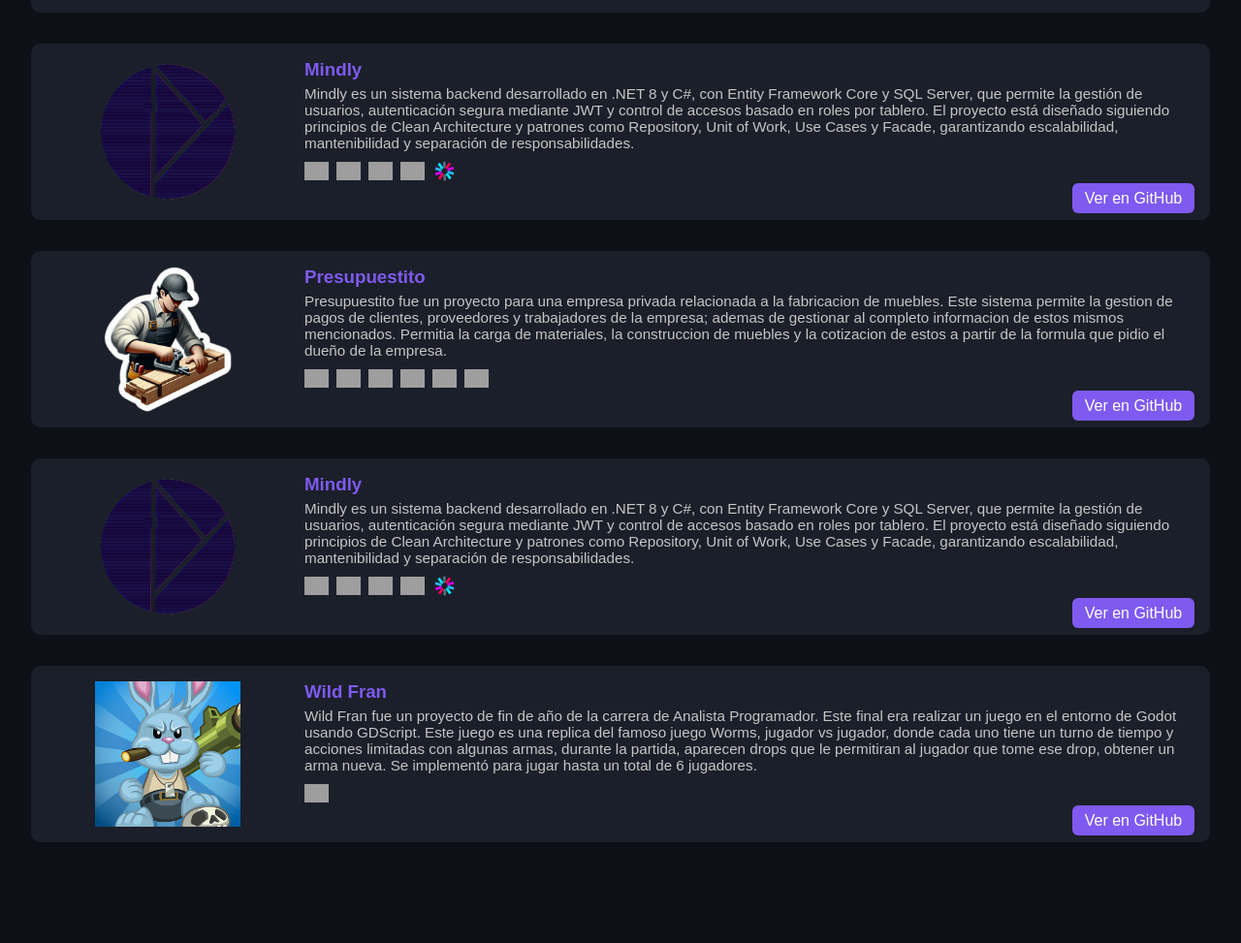
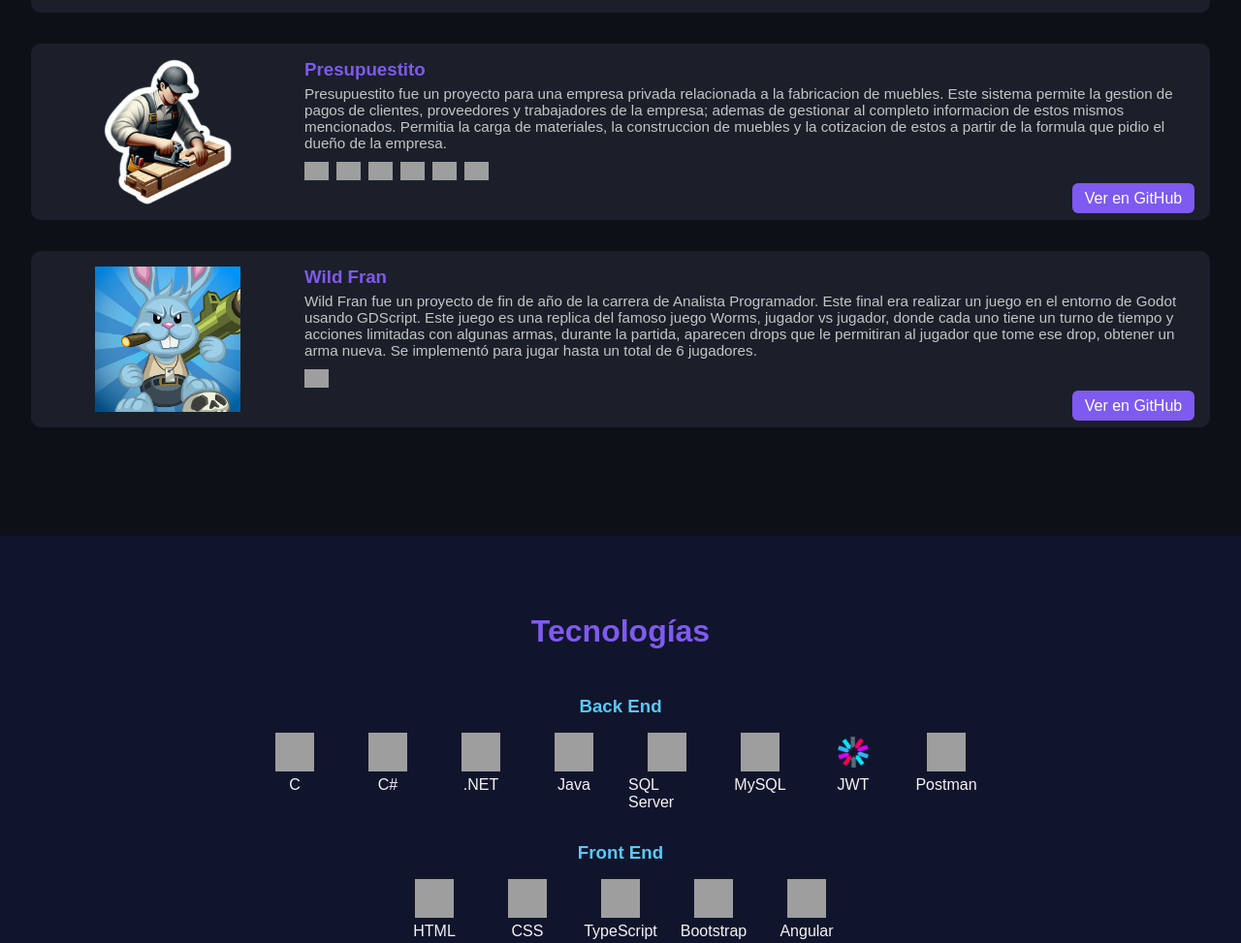
Before and after one commit to Francisco-Galea/Portfolio, a plain HTML site: page index.html in a window 1280 px wide. Shown: the part 1735-2708 px from the top of the page at 97% size. Drawn offline with Linux system fonts and the light colour scheme; grey boxes are pictures that could not be loaded.

Commit message:
added changes

```diff
--- a/index.html
+++ b/index.html
@@ -57,28 +57,6 @@
   </div>
 
   <div class="project-card">
-    <img src="assets/img/logo-nueve.png" alt="Mindly">
-    <div class="project-content">
-      <div class="text">
-        <h3>Mindly</h3>
-        <p>
-            Mindly es un sistema backend desarrollado en .NET 8 y C#, con Entity Framework Core y SQL Server,
-            que permite la gestión de usuarios, autenticación segura mediante JWT y control de accesos basado en roles por tablero.
-            El proyecto está diseñado siguiendo principios de Clean Architecture y patrones como Repository, Unit of Work, Use Cases y Facade, garantizando escalabilidad, mantenibilidad y separación de responsabilidades.
-        </p>
-      </div>
-      <div class="project-tech">
-        <img src="https://cdn.jsdelivr.net/gh/devicons/devicon/icons/csharp/csharp-original.svg" alt="C#">
-        <img src="https://cdn.jsdelivr.net/gh/devicons/devicon/icons/dot-net/dot-net-original.svg" alt=".NET">
-        <img src="https://cdn.jsdelivr.net/gh/devicons/devicon/icons/microsoftsqlserver/microsoftsqlserver-plain.svg" alt="SQL Server">
-        <img src="https://cdn.jsdelivr.net/gh/devicons/devicon/icons/postman/postman-original.svg" alt="Postman">
-        <img src="assets/img/icons8-jwt-48.png" alt="JWT">
-    </div>
-      <a href="https://github.com/Francisco-Galea/MidnlyApp" target="_blank" class="repo-btn">Ver en GitHub</a>
-    </div>
-  </div>
-
-  <div class="project-card">
     <img src="assets/img/favicon.png" alt="Presupuestito">
     <div class="project-content">
       <div class="text">
@@ -99,28 +77,6 @@
         <img src="https://cdn.jsdelivr.net/gh/devicons/devicon/icons/angularjs/angularjs-original.svg" alt="Angular">
     </div>
       <a href="https://github.com/Valuncho/PresupuestitoBack" target="_blank" class="repo-btn">Ver en GitHub</a>
-    </div>
-  </div>
-
-  <div class="project-card">
-    <img src="assets/img/logo-nueve.png" alt="Mindly">
-    <div class="project-content">
-      <div class="text">
-        <h3>Mindly</h3>
-        <p>
-            Mindly es un sistema backend desarrollado en .NET 8 y C#, con Entity Framework Core y SQL Server,
-            que permite la gestión de usuarios, autenticación segura mediante JWT y control de accesos basado en roles por tablero.
-            El proyecto está diseñado siguiendo principios de Clean Architecture y patrones como Repository, Unit of Work, Use Cases y Facade, garantizando escalabilidad, mantenibilidad y separación de responsabilidades.
-        </p>
-      </div>
-      <div class="project-tech">
-        <img src="https://cdn.jsdelivr.net/gh/devicons/devicon/icons/csharp/csharp-original.svg" alt="C#">
-        <img src="https://cdn.jsdelivr.net/gh/devicons/devicon/icons/dot-net/dot-net-original.svg" alt=".NET">
-        <img src="https://cdn.jsdelivr.net/gh/devicons/devicon/icons/microsoftsqlserver/microsoftsqlserver-plain.svg" alt="SQL Server">
-        <img src="https://cdn.jsdelivr.net/gh/devicons/devicon/icons/postman/postman-original.svg" alt="Postman">
-        <img src="assets/img/icons8-jwt-48.png" alt="JWT">
-    </div>
-      <a href="https://github.com/Francisco-Galea/MidnlyApp" target="_blank" class="repo-btn">Ver en GitHub</a>
     </div>
   </div>
 
@@ -211,8 +167,8 @@
         <span>Bootstrap</span>
       </div>
       <div class="tech-item">
-        <img src="https://cdn.jsdelivr.net/gh/devicons/devicon/icons/blazor/blazor-original.svg" alt="Blazor">
-        <span>Blazor</span>
+        <img src="https://cdn.jsdelivr.net/gh/devicons/devicon/icons/angularjs/angularjs-original.svg" alt="Angular">
+        <span>Angular</span>
       </div>
     </div>
   </div>
```
